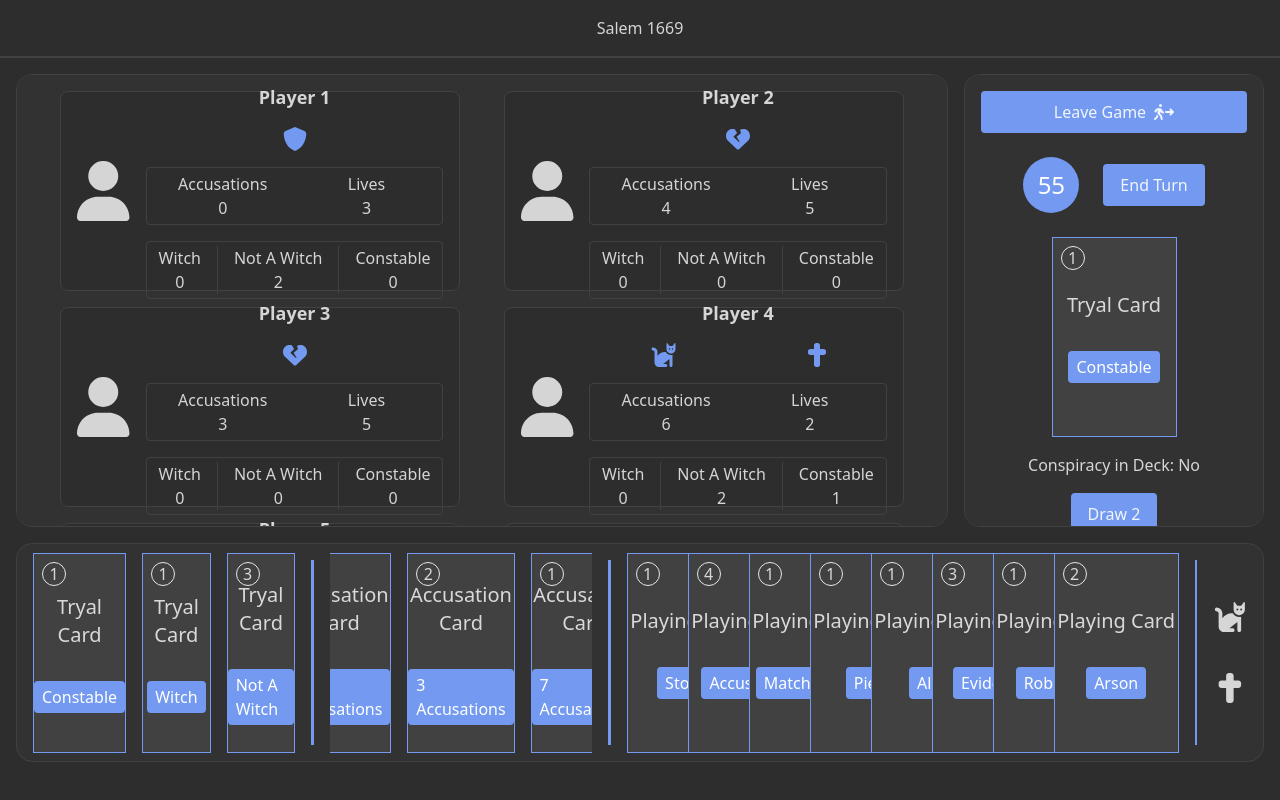
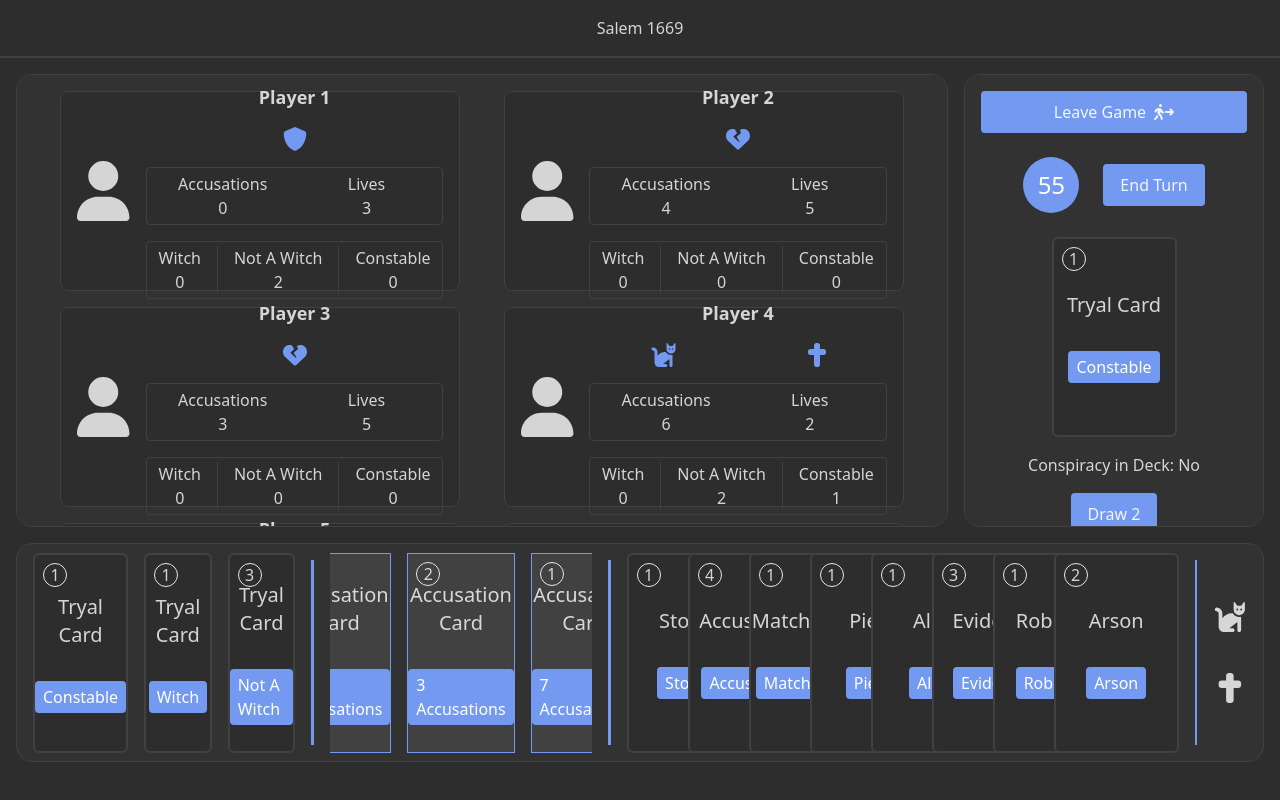
Before and after one commit to BrandonSamaroo/salem1669, a Next.js app: page /game/1 in a window 1280 px wide. Built offline with nearby package versions, Linux system fonts and the light colour scheme.

Commit message:
using generic GameCard component

```diff
--- a/src/components/game/cards/PlayingCard.tsx
+++ b/src/components/game/cards/PlayingCard.tsx
@@ -1,4 +1,6 @@
 import { PlayingCardType } from "@/types/PlayingCardType";
+
+import { GameCard } from "./GameCard";
 
 // TODO move to separate file
 interface IPlayingCard {
@@ -10,13 +12,10 @@ interface IPlayingCard {
 
 export const PlayingCard = ({ className, onClick, cardType, numberOfCards }: IPlayingCard) => {
     return (
-        <div
-            className={`${className} relative flex h-[200px] w-[125px] flex-col items-center justify-center gap-8 border border-primary bg-bg3`}
-            onClick={onClick}
-        >
-            <h1 className='text-center text-xl'>Playing Card</h1>
+        <GameCard className={className} onClick={onClick}>
+            <h1 className='text-center text-xl'>{cardType}</h1>
             <span className='absolute top-0 left-0 m-2 flex h-6 w-6 items-center justify-center rounded-full border'>{numberOfCards}</span>
             <span className='rounded bg-primary px-2 py-1 text-onPrim'>{cardType}</span>
-        </div>
+        </GameCard>
     );
 };
--- a/src/components/game/cards/TryalCard.tsx
+++ b/src/components/game/cards/TryalCard.tsx
@@ -1,4 +1,6 @@
 import { TryalCardType } from "@/types/TryalCardType";
+
+import { GameCard } from "./GameCard";
 
 // TODO move to separate file
 interface ITryalCard {
@@ -10,13 +12,10 @@ interface ITryalCard {
 
 export const TryalCard = ({ className, onClick, cardType, numberOfCards }: ITryalCard) => {
     return (
-        <div
-            className={`${className} relative flex h-[200px] w-[125px] flex-col items-center justify-center gap-8 border border-primary bg-bg3`}
-            onClick={onClick}
-        >
+        <GameCard className={className} onClick={onClick}>
             <h1 className='text-center text-xl'>Tryal Card</h1>
             <span className='absolute top-0 left-0 m-2 flex h-6 w-6 items-center justify-center rounded-full border'>{numberOfCards}</span>
             <span className='rounded bg-primary px-2 py-1 text-onPrim'>{cardType}</span>
-        </div>
+        </GameCard>
     );
 };
```
